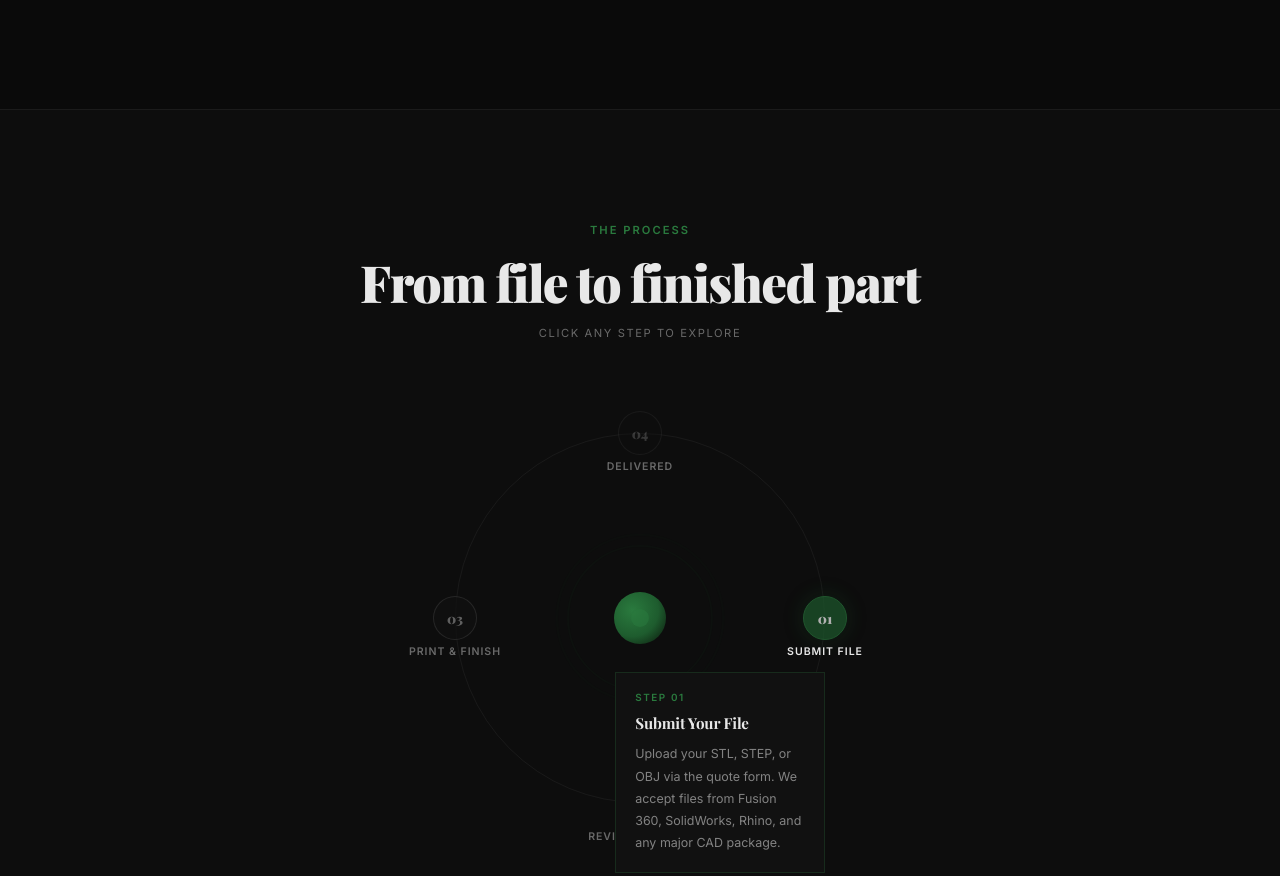
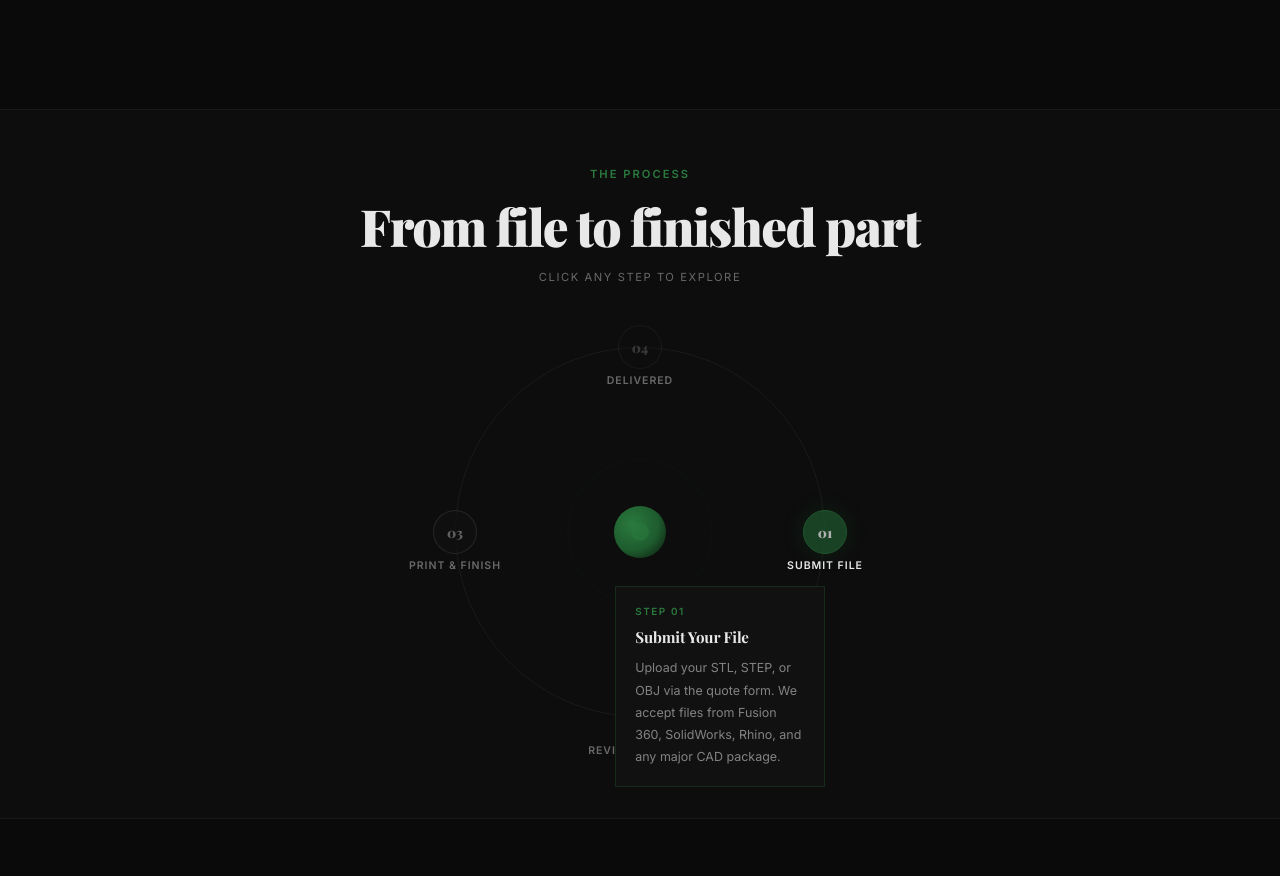
Before and after one commit to Daniel3AW/3AE-TEST-WEBSITE, a website: page index.html in a window 1280 px wide. Shown: the part 2943-3819 px from the top of the page. Drawn offline with nearby package versions, Linux system fonts and the light colour scheme; a web font is replaced by a local one.

Commit message:
Fit process section in one viewport frame — reduce padding and scale orbital height

```diff
--- a/index.html
+++ b/index.html
@@ -895,7 +895,7 @@
 
 
 <!-- ═══════════════════════ HOW IT WORKS ═══════════════════════ -->
-<section id="process" class="px-6 md:px-12 lg:px-20 py-20 md:py-28 border-t divider" style="background: var(--bg-section);">
+<section id="process" class="px-6 md:px-12 lg:px-20 py-10 md:py-14 border-t divider" style="background: var(--bg-section);">
   <div class="max-w-7xl mx-auto">
 
     <div class="text-center mb-4">
@@ -907,7 +907,7 @@
     </div>
 
     <!-- ── Orbital (desktop md+) ── -->
-    <div id="orbital-scene" class="hidden md:block" style="position:relative; height:520px;">
+    <div id="orbital-scene" class="hidden md:block" style="position:relative; height:clamp(360px, calc(100vh - 260px), 460px);">
 
       <!-- Central orb -->
       <div style="position:absolute;left:50%;top:50%;transform:translate(-50%,-50%);z-index:10;pointer-events:none;">
```
